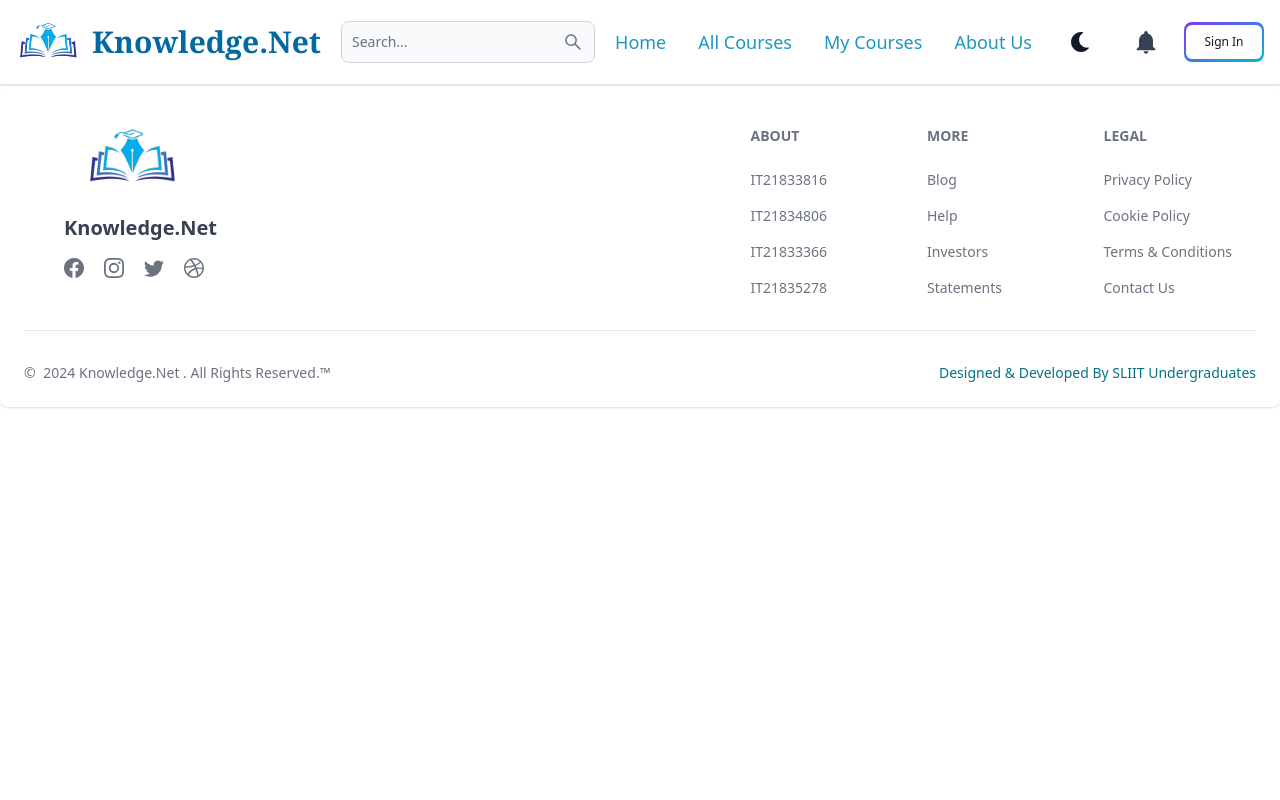
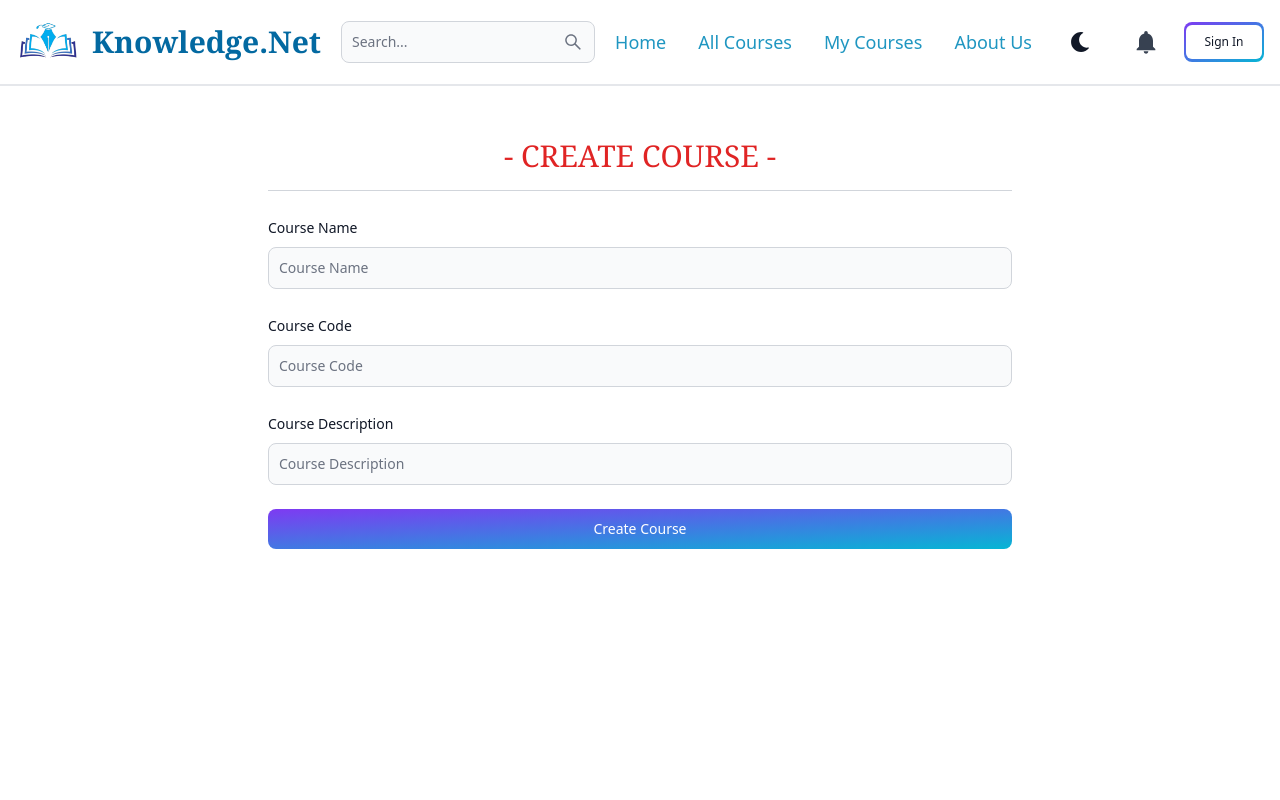
Before and after one commit to Avishka777/Educational-Platform-for-Online-Learning, a React (Vite) app in the folder frontend/: page /create-course in a window 1280 px wide. Shown: the top 800 px of the page. Built offline with nearby package versions, Linux system fonts and the light colour scheme; no server answers.

Commit message:
Design Create Course Page

```diff
--- a/frontend/src/App.jsx
+++ b/frontend/src/App.jsx
@@ -11,6 +11,7 @@ import MyCourse from './pages/MyCourse'
 import Course from './pages/Course'
 import PrivateRoute from './components/PrivateRoute'
 import Dashboard from './pages/Dashboard'
+import CreateCourse from './pages/CreateCourse'
 
 export default function App() {
   return (
@@ -26,6 +27,7 @@ export default function App() {
       <Route path="/allcourses" element={ <AllCourse/> }/>
       <Route path="/mycourses" element={ <MyCourse/> }/>
       <Route path="/mycourse" element={ <Course/> }/>
+      <Route path="/create-course" element={ <CreateCourse/> }/>
 
       <Route element={<PrivateRoute />}>
           <Route path='/dashboard' element={<Dashboard />} />
--- /dev/null
+++ b/frontend/src/pages/CreateCourse.jsx
@@ -0,0 +1,104 @@
+import { Alert, Button, Label, TextInput } from 'flowbite-react';
+import 'react-quill/dist/quill.snow.css';
+import { useState } from 'react';
+import 'react-circular-progressbar/dist/styles.css';
+import { useNavigate } from 'react-router-dom';
+
+export default function CreateCourse() {
+
+  // State Variables To
+  const [formData, setFormData] = useState({});
+  const [publishError, setPublishError] = useState(null);
+
+  // Hook For Navigation
+  const navigate = useNavigate();
+
+  // Function To Handle Form Submission
+  const handleSubmit = async (e) => {
+    e.preventDefault();
+    try {
+      const res = await fetch('/api/course/create', {
+        method: 'POST',
+        headers: {
+          'Content-Type': 'application/json',
+        },
+        body: JSON.stringify(formData),
+      });
+      const data = await res.json();
+      if (!res.ok) {
+        setPublishError(data.message);
+        return;
+      }
+
+      if (res.ok) {
+        setPublishError(null);
+        navigate(`/dashboard?tab=courses`);
+      }
+    } catch (error) {
+      setPublishError('Something Went Wrong');
+    }
+  };
+
+
+  return (
+    <div className='p-3 max-w-3xl mx-auto min-h-screen mt-10'>
+      <div>
+          <h1 className="text-3xl text-red-600 text-center font-serif uppercase "> - Create Course - </h1>
+          <hr className="my-4 border-gray-300 dark:border-gray-600" />
+      </div>
+      <form className='flex flex-col gap-4' onSubmit={handleSubmit}>
+        {/* Input Fields For Course */}
+          <div className='mt-2'>
+            <Label value='Course Name'  />
+            <TextInput
+              type='text'
+              placeholder='Course Name'
+              required
+              id='courseName'
+              className='flex-1 mt-2'
+              onChange={(e) =>
+                setFormData({ ...formData, courseName: e.target.value })
+              }
+            />
+          </div>
+          <div className='mt-2'>
+            <Label value='Course Code'  />
+            <TextInput
+              type='text'
+              placeholder='Course Code'
+              required
+              id='courseCode'
+              className='flex-1 mt-2'
+              onChange={(e) =>
+                setFormData({ ...formData, courseCode: e.target.value })
+              }
+            />
+          </div>
+          <div className='mt-2'>
+            <Label value='Course Description'  />
+            <TextInput
+              type='text'
+              placeholder='Course Description'
+              required
+              id='courseDescription'
+              className='flex-1 mt-2'
+              onChange={(e) =>
+                setFormData({ ...formData, courseDescription: e.target.value })
+              }
+            />
+          </div>
+
+        {/* Button To Add Course */}
+        <Button type='submit' gradientDuoTone='purpleToBlue'  className=' mt-2'>
+          Create Course
+        </Button>
+        {/* Displaying Publish Error */}
+        {publishError && (
+          <Alert className='mt-5' color='failure'>
+            {publishError}
+          </Alert>
+        )}
+      </form>
+    </div>
+  );
+}
```
